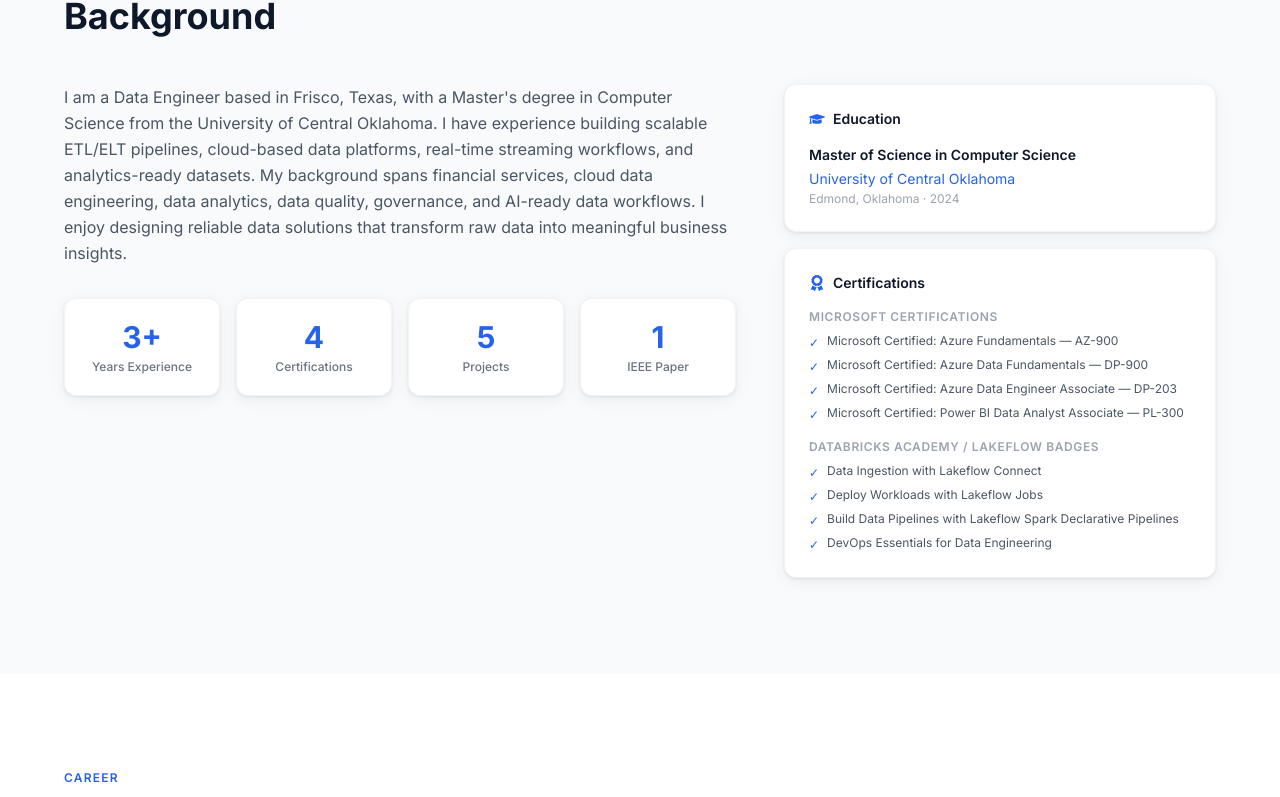
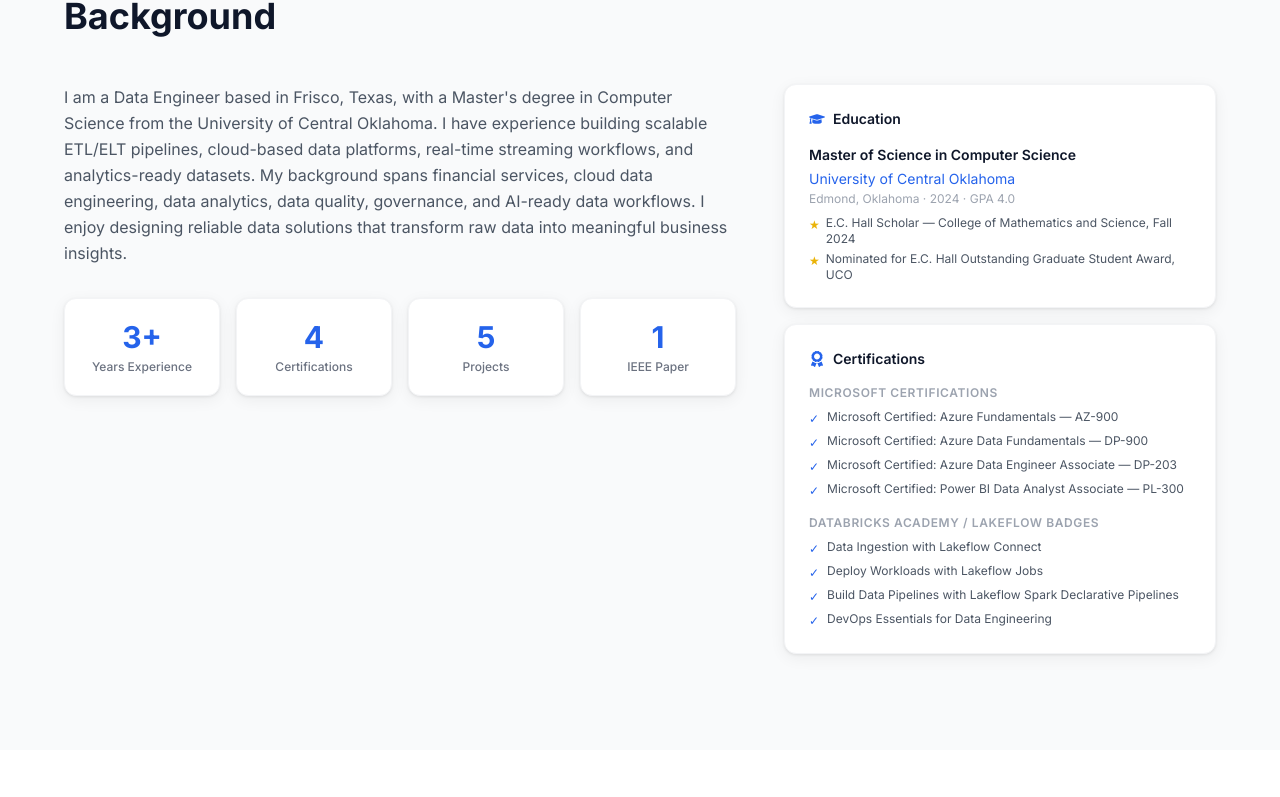
Before and after one commit to rvimalakempegowda/rvimalakempegowda_portfolio, a React (Vite) app: page / in a window 1280 px wide. Shown: the part 1043-1840 px from the top of the page. Built offline with nearby package versions, Linux system fonts and the light colour scheme.

Commit message:
feat: add E.C. Hall Scholar honor and 4.0 GPA to education

```diff
--- a/src/components/About.jsx
+++ b/src/components/About.jsx
@@ -49,7 +49,16 @@ export default function About() {
                 <div key={e.degree}>
                   <p className="font-semibold text-navy text-sm">{e.degree}</p>
                   <p className="text-blue text-sm mt-1">{e.school}</p>
-                  <p className="text-gray-400 text-xs mt-0.5">{e.location} · {e.year}</p>
+                  <p className="text-gray-400 text-xs mt-0.5">{e.location} · {e.year}{e.gpa ? ` · GPA ${e.gpa}` : ''}</p>
+                  {e.honors && (
+                    <ul className="mt-2 space-y-1">
+                      {e.honors.map(h => (
+                        <li key={h} className="flex items-start gap-1.5 text-xs text-gray-600">
+                          <span className="text-yellow-500 mt-0.5 shrink-0">★</span>{h}
+                        </li>
+                      ))}
+                    </ul>
+                  )}
                 </div>
               ))}
             </div>
--- a/src/data/portfolio.js
+++ b/src/data/portfolio.js
@@ -99,6 +99,8 @@ export const education = [
     school: 'University of Central Oklahoma',
     year: '2024',
     location: 'Edmond, Oklahoma',
+    gpa: '4.0',
+    honors: ['E.C. Hall Scholar — College of Mathematics and Science, Fall 2024', 'Nominated for E.C. Hall Outstanding Graduate Student Award, UCO'],
   },
 ]
 
```
